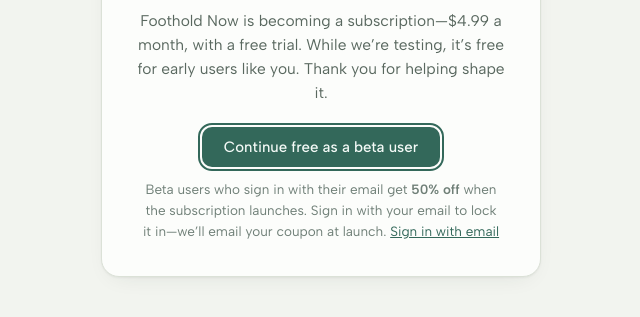
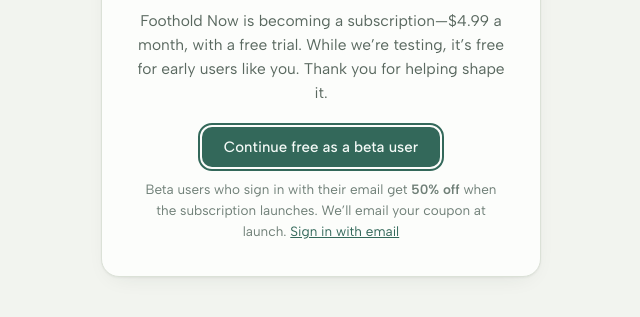
Before and after one commit to grhs24/Blue24, a plain HTML site: page index.html in a window 1280 px wide. Shown: the part 323-640 px from the top of the page, without its empty margins (319-959 px from the left). Drawn offline with Linux system fonts and the light colour scheme.

Commit message:
Revise beta user sign-in message for clarity
Updated beta user message to clarify coupon delivery.

```diff
--- a/index.html
+++ b/index.html
@@ -2235,7 +2235,7 @@
         '<h1>Free while we’re in beta.</h1>' +
         '<p class="quiet">Foothold Now is becoming a subscription—$4.99 a month, with a free trial. While we’re testing, it’s free for early users like you. Thank you for helping shape it.</p>' +
         '<div class="gate-actions"><button class="btn primary" data-gate="beta">Continue free as a beta user</button></div>' +
-        '<p class="quieter small">Beta users who sign in with their email get <b>50% off</b> when the subscription launches. Sign in with your email to lock it in—we’ll email your coupon at launch. <button class="linklike" data-gate="signin">Sign in with email</button></p>'
+        '<p class="quieter small">Beta users who sign in with their email get <b>50% off</b> when the subscription launches. We’ll email your coupon at launch. <button class="linklike" data-gate="signin">Sign in with email</button></p>'
       : '<div class="gate-brand">' + logo + '<span class="gate-name">Foothold Now</span></div>' +
         '<h1>Practice the hard things.</h1>' +
         '<p class="quiet">Foothold Now is $4.99 a month, with a free trial. Start your trial to build your ladders and keep them in sync across your devices.</p>' +
```
